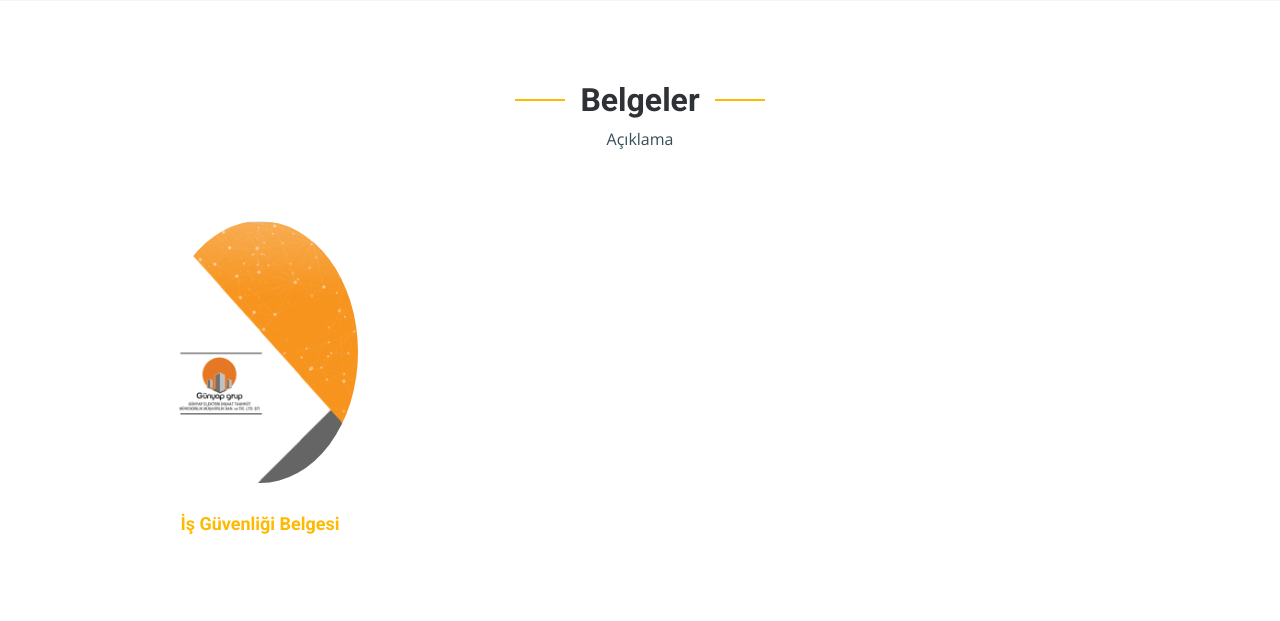
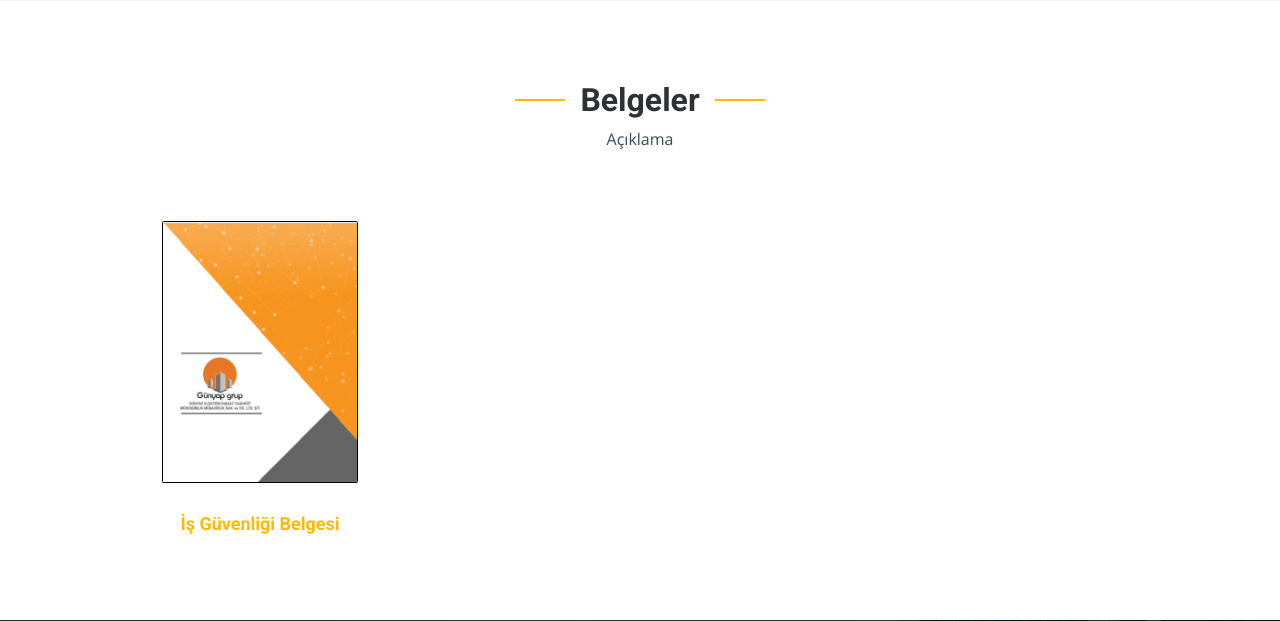
Before and after one commit to sinnerfilozofiya/gunyap, a Django app: page /about/ in a window 1280 px wide. Shown: the part 2351-2972 px from the top of the page. Run offline with Django 5.2, Linux system fonts and the light colour scheme; data comes from the database, SQL or seed files in the repository; some libraries are stand-ins or nearby versions.

Commit message:
fixed favicon and PDF cover style

```diff
--- a/main/assets/css/main.css
+++ b/main/assets/css/main.css
@@ -1298,7 +1298,10 @@ section {
 
 .team .member .member-img {
   margin: 0 80px;
-  border-radius: 50%;
+  border-radius: 1%;
+  border-style: solid; /* Set the border style to solid */
+  border-color: #000; /* Set the border color to black */
+  border-width: 1px; /* Set the border width */
   overflow: hidden;
   position: relative;
 }
--- a/main/templates/about.html
+++ b/main/templates/about.html
@@ -5,13 +5,13 @@
   <meta charset="utf-8">
   <meta content="width=device-width, initial-scale=1.0" name="viewport">
 
-  <title>UpConstruction Bootstrap Template - About</title>
+  <title>Günyap Grup</title>
   <meta content="" name="description">
   <meta content="" name="keywords">
 
   <!-- Favicons -->
-  <link href="{% static  'img/favicon.png' %}" rel="icon">
-  <link href="{% static  'img/apple-touch-icon.png' %}" rel="apple-touch-icon">
+  <link href="{% static  '../assets/img/favicon.png' %}" rel="icon">
+  <link href="{% static  '../assets/img/apple-touch-icon.png' %}" rel="apple-touch-icon">
 
   <!-- Google Fonts -->
   <link rel="preconnect" href="https://fonts.googleapis.com">
--- a/main/templates/contact.html
+++ b/main/templates/contact.html
@@ -5,13 +5,13 @@
   <meta charset="utf-8">
   <meta content="width=device-width, initial-scale=1.0" name="viewport">
 
-  <title>UpConstruction Bootstrap Template - Contact</title>
+  <title>Günyap Grup</title>
   <meta content="" name="description">
   <meta content="" name="keywords">
 
   <!-- Favicons -->
-  <link href="{% static 'img/favicon.png' %}" rel="icon">
-  <link href="{% static 'img/apple-touch-icon.png' %}" rel="apple-touch-icon">
+  <link href="{% static  '../assets/img/favicon.png' %}" rel="icon">
+  <link href="{% static  '../assets/img/apple-touch-icon.png' %}" rel="apple-touch-icon">
 
   <!-- Google Fonts -->
   <link rel="preconnect" href="https://fonts.googleapis.com">
--- a/main/templates/index.html
+++ b/main/templates/index.html
@@ -5,13 +5,13 @@
   <meta charset="utf-8">
   <meta content="width=device-width, initial-scale=1.0" name="viewport">
 
-  <title>UpConstruction Bootstrap Template - Index</title>
+  <title>Günyap Grup</title>
   <meta content="" name="description">
   <meta content="" name="keywords">
 
   <!-- Favicons -->
-  <link href="assets/img/favicon.png" rel="icon">
-  <link href="assets/img/apple-touch-icon.png" rel="apple-touch-icon">
+  <link href="../assets/img/favicon.png" rel="icon">
+  <link href="../assets/img/apple-touch-icon.png" rel="apple-touch-icon">
 
   <!-- Google Fonts -->
   <link rel="preconnect" href="https://fonts.googleapis.com">
--- a/main/templates/projects.html
+++ b/main/templates/projects.html
@@ -6,14 +6,14 @@
   <meta charset="utf-8">
   <meta content="width=device-width, initial-scale=1.0" name="viewport">
 
-  <title>UpConstruction Bootstrap Template - Projects</title>
+  <title>Günyap Grup</title>
 
   <meta content="" name="description">
   <meta content="" name="keywords">
 
   <!-- Favicons -->
-  <link href="assets/img/favicon.png" rel="icon">
-  <link href="assets/img/apple-touch-icon.png" rel="apple-touch-icon">
+  <link href="{% static  '../assets/img/favicon.png' %}" rel="icon">
+  <link href="{% static  '../assets/img/apple-touch-icon.png' %}" rel="apple-touch-icon">
 
   <!-- Google Fonts -->
   <link rel="preconnect" href="https://fonts.googleapis.com">
--- a/main/templates/service-details.html
+++ b/main/templates/service-details.html
@@ -5,13 +5,13 @@
   <meta charset="utf-8">
   <meta content="width=device-width, initial-scale=1.0" name="viewport">
 
-  <title>UpConstruction Bootstrap Template - Service Details</title>
+  <title>Günyap Grup</title>
   <meta content="" name="description">
   <meta content="" name="keywords">
 
   <!-- Favicons -->
-  <link href="{% static 'img/favicon.png' %}" rel="icon">
-  <link href="{% static 'img/apple-touch-icon.png' %}" rel="apple-touch-icon">
+  <link href="{% static  '../assets/img/favicon.png' %}" rel="icon">
+  <link href="{% static  '../assets/img/apple-touch-icon.png' %}" rel="apple-touch-icon">
 
   <!-- Google Fonts -->
   <link rel="preconnect" href="https://fonts.googleapis.com">
--- a/main/templates/services.html
+++ b/main/templates/services.html
@@ -5,13 +5,13 @@
   <meta charset="utf-8">
   <meta content="width=device-width, initial-scale=1.0" name="viewport">
 
-  <title>UpConstruction Bootstrap Template - Services</title>
+  <title>Günyap Grup</title>
   <meta content="" name="description">
   <meta content="" name="keywords">
 
   <!-- Favicons -->
-  <link href="{% static  'img/favicon.png'  %}" rel="icon">
-  <link href="{% static  'img/apple-touch-icon.png'  %}" rel="apple-touch-icon">
+  <link href="{% static  '../assets/img/favicon.png' %}" rel="icon">
+  <link href="{% static  '../assets/img/apple-touch-icon.png' %}" rel="apple-touch-icon">
 
   <!-- Google Fonts -->
   <link rel="preconnect" href="https://fonts.googleapis.com">
```
Also changed, not shown: main/templates/project-details.html (+4 -3 lines), main/assets/img/apple-touch-icon.png, main/assets/img/favicon.png, main/assets/img/gunyap.png (deleted).
